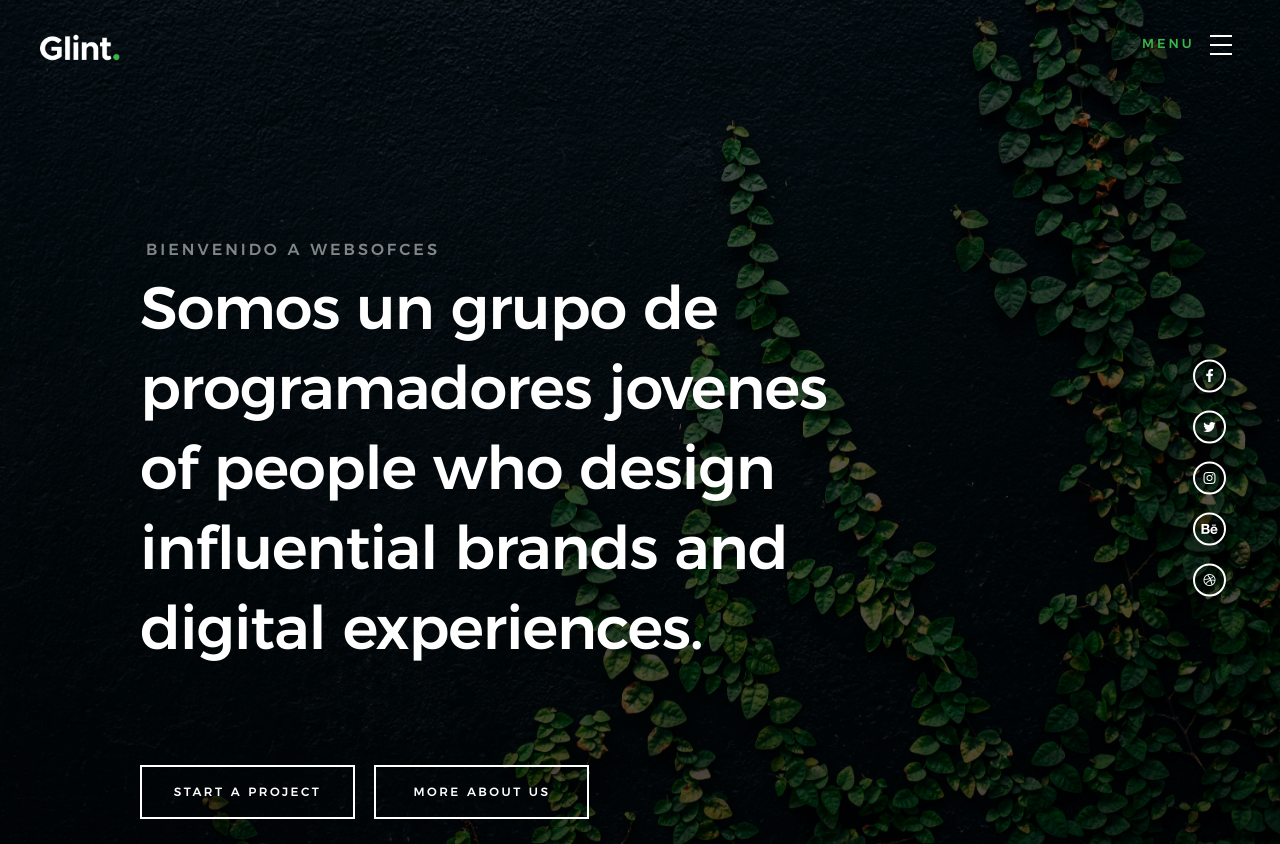
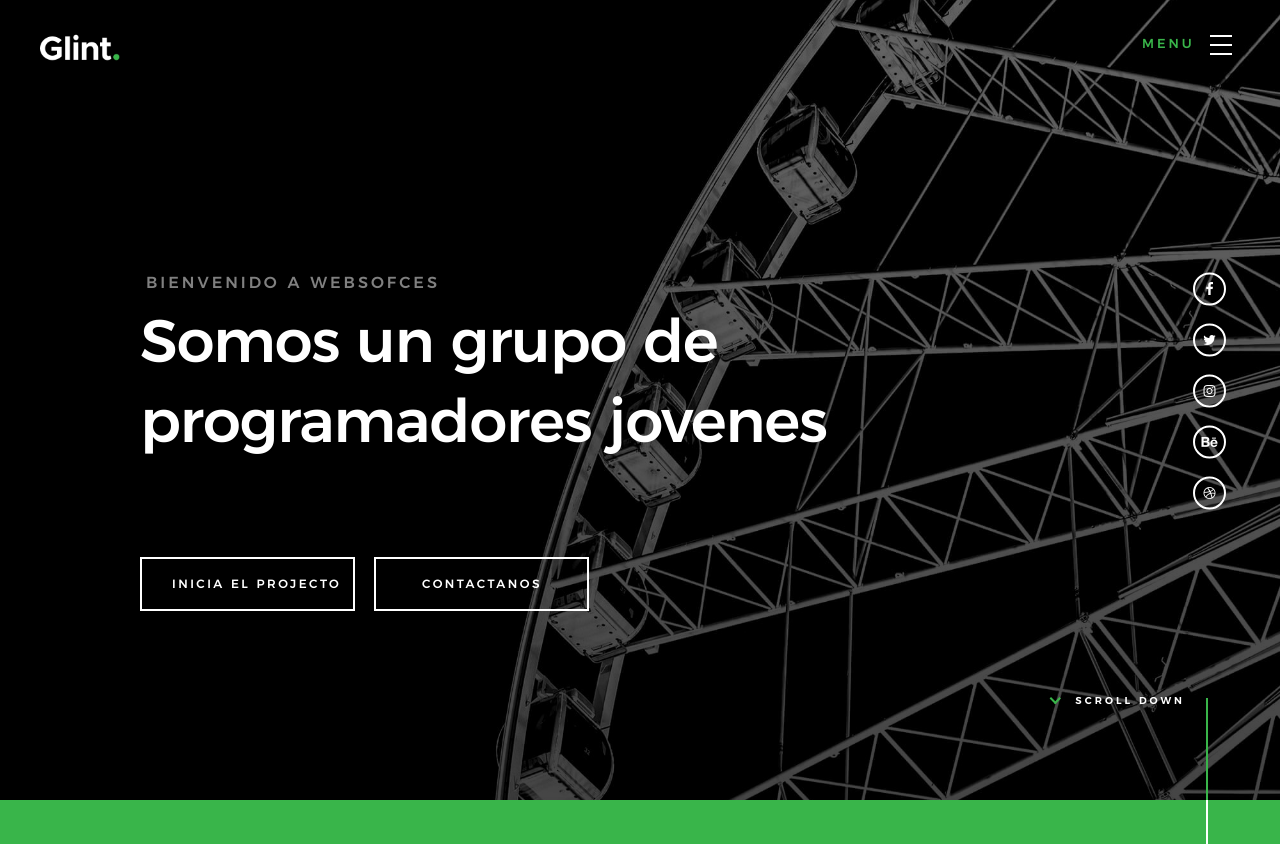
Before and after one commit to CesarISC/plantilla-web, a plain HTML site: page index.html in a window 1280 px wide. Shown: the top 844 px of the page. Drawn offline with Linux system fonts and the light colour scheme; files whose address does not match are found by name.

Commit message:
Se volvieron hacer cambios en el index se cambio los textos de los botones, la imagen principal y se redujo el texto

```diff
--- a/index.html
+++ b/index.html
@@ -98,7 +98,7 @@
 
     <!-- home
     ================================================== -->
-    <section id="home" class="s-home target-section" data-parallax="scroll" data-image-src="images/hero-bg.jpg" data-natural-width=3000 data-natural-height=2000 data-position-y=center>
+    <section id="home" class="s-home target-section" data-parallax="scroll" data-image-src="images/wheel-2000.jpg" data-natural-width=3000 data-natural-height=2000 data-position-y=center>
 
         <div class="overlay"></div>
         <div class="shadow-overlay"></div>
@@ -111,17 +111,14 @@
 
                 <h1>
                    Somos un grupo de programadores jovenes <br>
-                    of people who design <br>
-                    influential brands and <br>
-                    digital experiences.
                 </h1>
 
                 <div class="home-content__buttons">
                     <a href="#contact" class="smoothscroll btn btn--stroke">
-                        Start a Project
+                        Inicia el projecto
                     </a>
                     <a href="#about" class="smoothscroll btn btn--stroke">
-                        More About Us
+                        Contactanos
                     </a>
                 </div>
 
```
Also changed, not shown: commits.txt (added).
